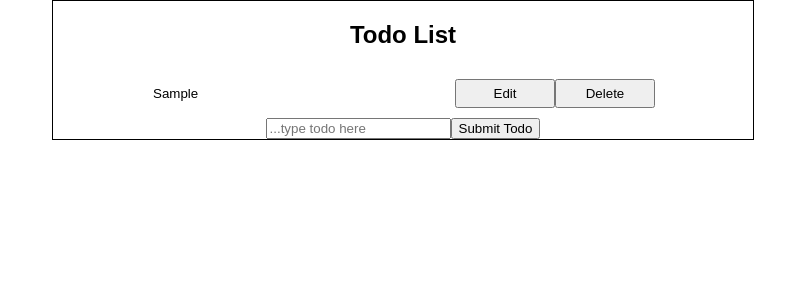
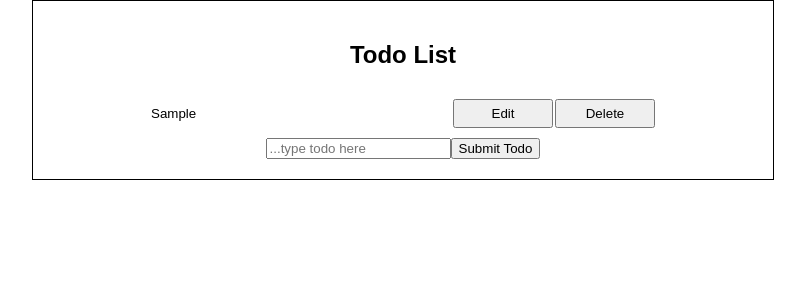
Before and after one commit to macandrew6/react-todo-list, a React (Create React App) app: page / in a window 1280 px wide. Both pictures are taken after typing "Sample" into the empty fields and a click on the button "Submit Todo". Shown: the top 300 px of the page, without its empty margins (237-1042 px from the left). Built offline with nearby package versions, Linux system fonts and the light colour scheme.

Commit message:
adds padding to App

```diff
--- a/src/index.css
+++ b/src/index.css
@@ -10,6 +10,7 @@ body {
 
 .App {
   margin: 0 auto;
+  padding: 20px;
   width: 700px;
   border: 1px solid black;
 }
@@ -29,6 +30,7 @@ body {
 .todo-item button {
   width: 100px;
   padding: 5px;
+  margin-right: 2px;
 }
 
 .todo-item button:hover {
```
